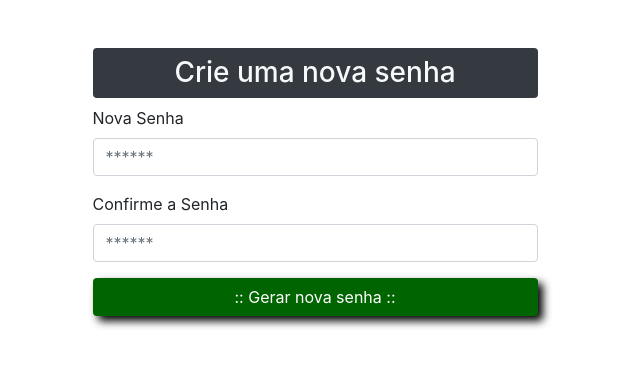
After one commit to levigui/sistema_de_login_AIPR2019v1, a PHP site: page /gerar_senha.php in a window 1280 px wide. The commit adds this page. Shown: the top 367 px of the page, without its empty margins (325-965 px from the left). Run offline with PHP 8.4, Linux system fonts and the light colour scheme.

Commit message:
Preparação para Gerar nova Senha
#12 :crescent_moon: :

```diff
--- /dev/null
+++ b/gerar_senha.php
@@ -0,0 +1,53 @@
+<?php
+
+?>
+
+<!doctype html>
+<html lang="pt-br">
+
+<head>
+    <!-- Required meta tags -->
+    <meta charset="utf-8">
+    <meta name="viewport" content="width=device-width, initial-scale=1, shrink-to-fit=no">
+
+    <!-- Bootstrap CSS -->
+    <link rel="stylesheet" href="https://stackpath.bootstrapcdn.com/bootstrap/4.3.1/css/bootstrap.min.css" integrity="sha384-ggOyR0iXCbMQv3Xipma34MD+dH/1fQ784/j6cY/iJTQUOhcWr7x9JvoRxT2MZw1T" crossorigin="anonymous">
+
+    <title>Crie Uma nova Senha</title>
+</head>
+
+<body>
+    <main class="container">
+        <section class="row justify-content-center">
+            <div class="col-lg-5 mt-5">
+                <h3 class="text-center bg-dark text-light p-2 rounded">
+                    Crie uma nova senha
+                </h3>
+                <h4 class="text-center">
+                    <?= @$msg ?>
+                </h4>
+                <form action="" method="post">
+                    <div class="form-group">
+                        <label for="senha">Nova Senha</label>
+                        <input type="password" name="senha" id="senha" class="form-control" placeholder="******" required>
+                    </div>
+                    <div class="form-group">
+                        <label for="csenha">Confirme a Senha</label>
+                        <input type="password" name="csenha" id="csenha" class="form-control" placeholder="******" required>
+                    </div>
+                    <div class="form-group">
+                        <input type="submit" value=":: Gerar nova senha ::" name="criar" class="btn - btn-block" style=" box-shadow:5px 5px 8px black;  background:darkgreen; color:white;" >
+                    </div>
+                </form>
+            </div>
+        </section>
+    </main>
+
+    <!-- Optional JavaScript -->
+    <!-- jQuery first, then Popper.js, then Bootstrap JS -->
+    <script src="https://code.jquery.com/jquery-3.3.1.slim.min.js" integrity="sha384-q8i/X+965DzO0rT7abK41JStQIAqVgRVzpbzo5smXKp4YfRvH+8abtTE1Pi6jizo" crossorigin="anonymous"></script>
+    <script src="https://cdnjs.cloudflare.com/ajax/libs/popper.js/1.14.7/umd/popper.min.js" integrity="sha384-UO2eT0CpHqdSJQ6hJty5KVphtPhzWj9WO1clHTMGa3JDZwrnQq4sF86dIHNDz0W1" crossorigin="anonymous"></script>
+    <script src="https://stackpath.bootstrapcdn.com/bootstrap/4.3.1/js/bootstrap.min.js" integrity="sha384-JjSmVgyd0p3pXB1rRibZUAYoIIy6OrQ6VrjIEaFf/nJGzIxFDsf4x0xIM+B07jRM" crossorigin="anonymous"></script>
+</body>
+
+</html>
--- a/profile.php
+++ b/profile.php
@@ -20,6 +20,7 @@ require_once 'session.php';
 <body class="bg-dark">
 
     <nav class="navbar navbar-expand-lg navbar-light bg-info">
+        <img src="">
         <a class="navbar-brand text-light" href="#">LeviGui Systems</a>
         <button class="navbar-toggler" type="button" data-toggle="collapse" data-target="#navbarNavDropdown" aria-controls="navbarNavDropdown" aria-expanded="false" aria-label="Toggle navigation">
             <span class="navbar-toggler-icon"></span>
```
Also changed, not shown: 127_0_0_1.sql (+9 -7 lines).
